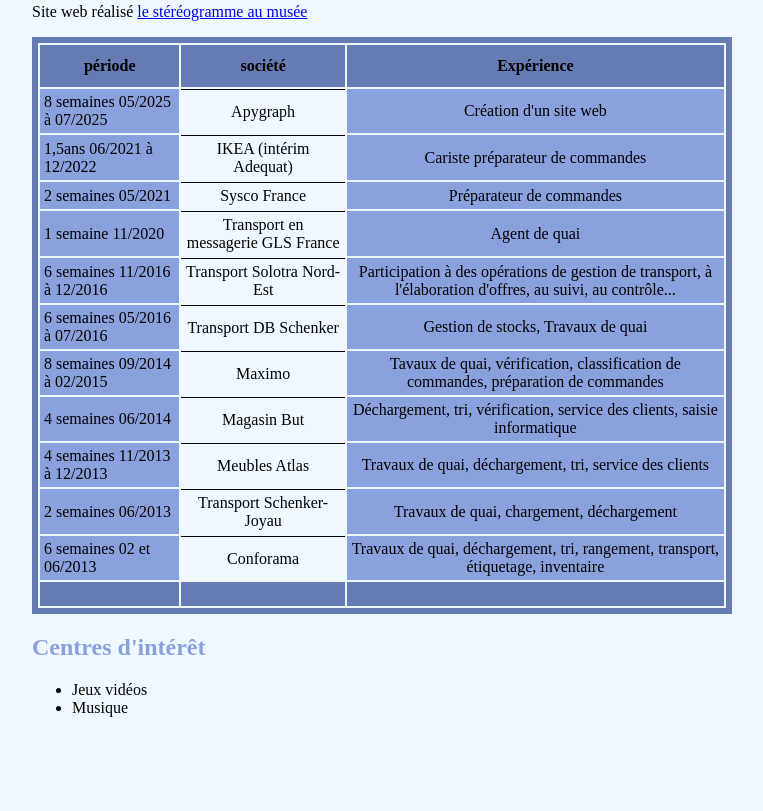
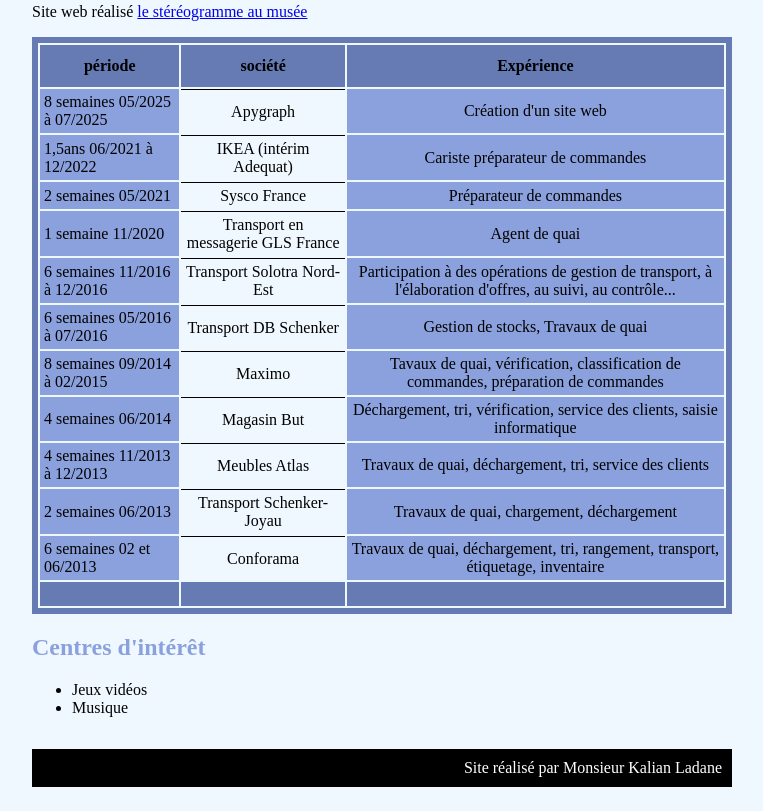
Before and after one commit to kalianoso/portefolio, a plain HTML site: page cv/cv.html in a window 1280 px wide. Shown: the part 645-1456 px from the top of the page, without its empty margins (258-1021 px from the left). Before the commit the page ends 1386 px from the top, so only its background shows below. Drawn offline with Linux system fonts and the light colour scheme; files that its build step writes are made by us from their sources.

Commit message:
Update cv.html

```diff
--- a/cv/cv.html
+++ b/cv/cv.html
@@ -130,5 +130,11 @@
             </ul>
         </section>
     </main>
+
+    <footer>
+        <div id="pied_de_page">
+            <p>Site réalisé par Monsieur Kalian Ladane</p>
+        </div>
+    </footer>
 </body>
 </html>
```
